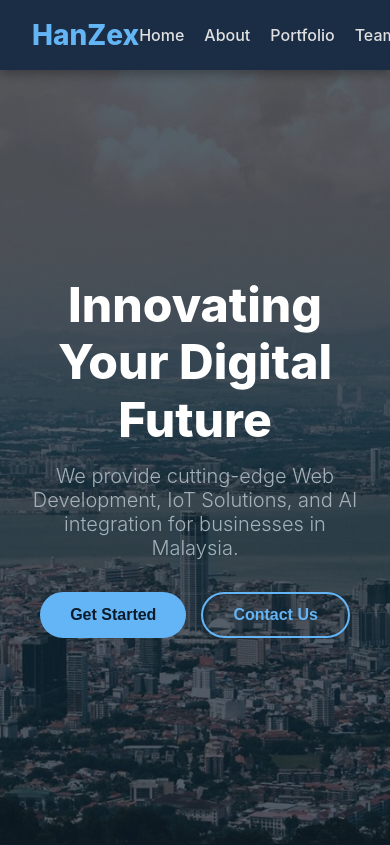
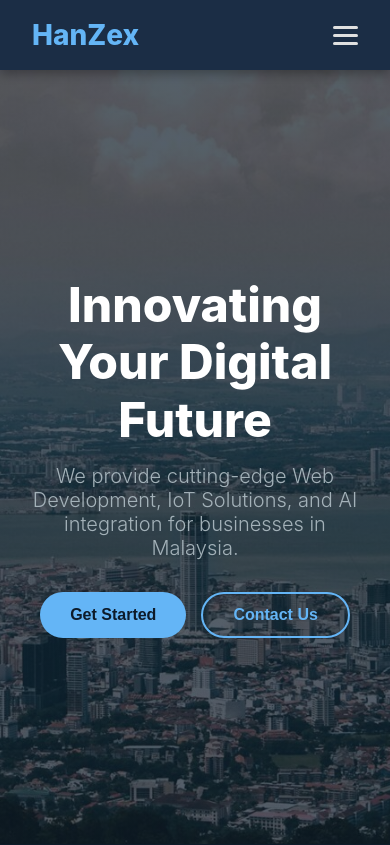
Before and after one commit to tanchinqian/CAT201-Assignment2, a React (Vite) app: page / in a window 390 px wide. Shown: the top 845 px of the page. Built offline with nearby package versions, Linux system fonts and the light colour scheme.

Commit message:
fixed navbar for mobile view

```diff
--- a/src/components/Navbar.css
+++ b/src/components/Navbar.css
@@ -1,5 +1,5 @@
 .navbar {
-  height: 70px; /* Locked height */
+  height: 70px;
   width: 100%;
   display: flex;
   justify-content: space-between;
@@ -34,3 +34,52 @@
 .nav-item:hover {
   color: #64B5F6;
 }
+
+.hamburger {
+  display: none;
+  flex-direction: column;
+  gap: 5px;
+  cursor: pointer;
+}
+
+.hamburger .bar {
+  width: 25px;
+  height: 3px;
+  background-color: #E0E0E0;
+  border-radius: 2px;
+  transition: 0.3s ease;
+}
+
+.hamburger .bar.open:nth-child(1) {
+  transform: rotate(45deg) translate(5px, 6px);
+}
+
+.hamburger .bar.open:nth-child(2) {
+  opacity: 0;
+}
+
+.hamburger .bar.open:nth-child(3) {
+  transform: rotate(-45deg) translate(5px, -6px);
+}
+
+@media (max-width: 768px) {
+  .hamburger {
+    display: flex;
+  }
+
+  .nav-links {
+    position: absolute;
+    top: 70px;
+    left: 0;
+    right: 0;
+    flex-direction: column;
+    background-color: #1B2D45;
+    padding: 1rem 2rem;
+    gap: 15px;
+    display: none;
+  }
+
+  .nav-links.active {
+    display: flex;
+  }
+}
--- a/src/components/Navbar.jsx
+++ b/src/components/Navbar.jsx
@@ -1,16 +1,33 @@
-import React from 'react';
+import React, { useState } from 'react';
 import { Link } from 'react-router-dom';
 import './Navbar.css';
 
 const Navbar = () => {
+  const [menuOpen, setMenuOpen] = useState(false);
+
+  const toggleMenu = () => {
+    setMenuOpen(!menuOpen);
+  };
+
+  const closeMenu = () => {
+    setMenuOpen(false);
+  };
+
   return (
     <nav className="navbar">
       <Link to="/" style={{ textDecoration: 'none' }}><h1 className="nav-logo">HanZex</h1></Link>
-      <div className="nav-links">
-        <Link to="/" className="nav-item">Home</Link>
-        <Link to="/about" className="nav-item">About</Link>
-        <Link to="/projects" className="nav-item">Portfolio</Link>
-        <Link to="/team" className="nav-item">Team</Link>
+
+      <div className="hamburger" onClick={toggleMenu}>
+        <span className={menuOpen ? "bar open" : "bar"}></span>
+        <span className={menuOpen ? "bar open" : "bar"}></span>
+        <span className={menuOpen ? "bar open" : "bar"}></span>
+      </div>
+
+      <div className={menuOpen ? "nav-links active" : "nav-links"}>
+        <Link to="/" className="nav-item" onClick={closeMenu}>Home</Link>
+        <Link to="/about" className="nav-item" onClick={closeMenu}>About</Link>
+        <Link to="/projects" className="nav-item" onClick={closeMenu}>Portfolio</Link>
+        <Link to="/team" className="nav-item" onClick={closeMenu}>Team</Link>
       </div>
     </nav>
   );
```
Lines whose indentation alone changed are shown as unchanged.
